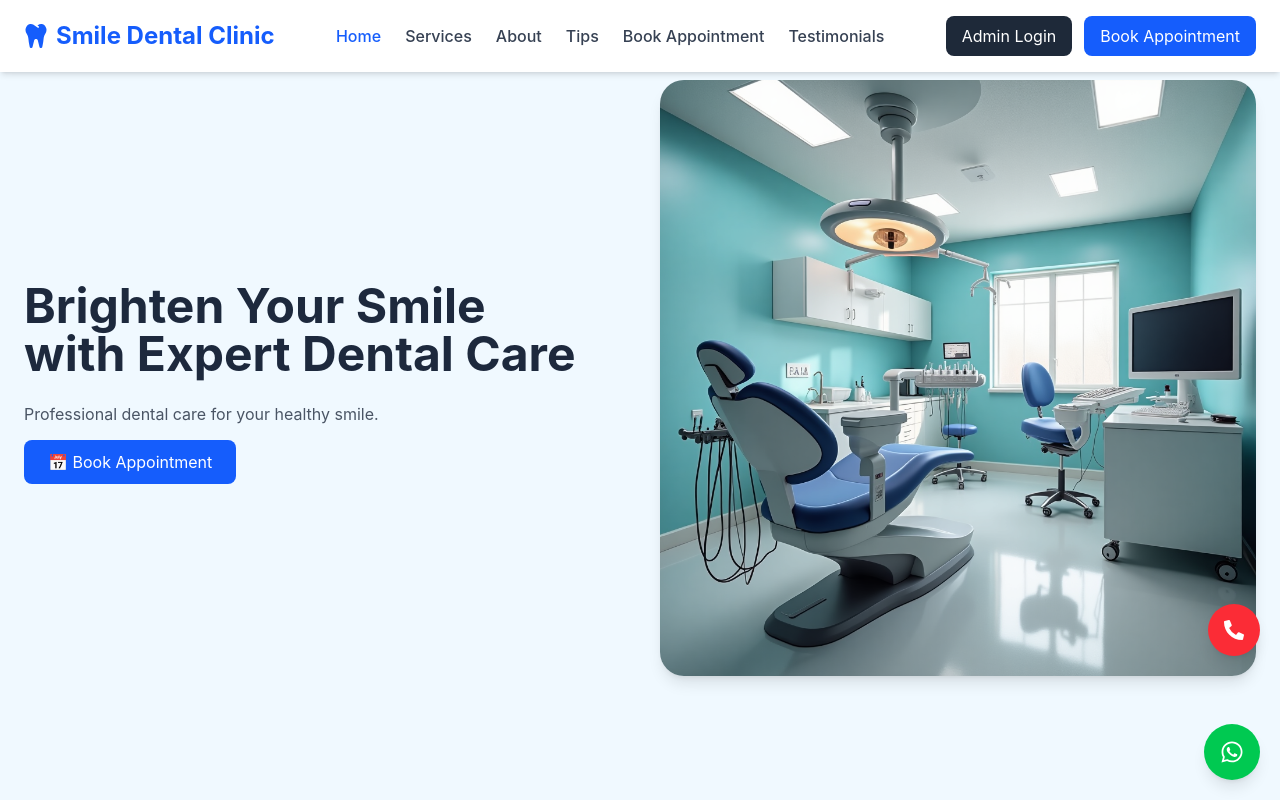
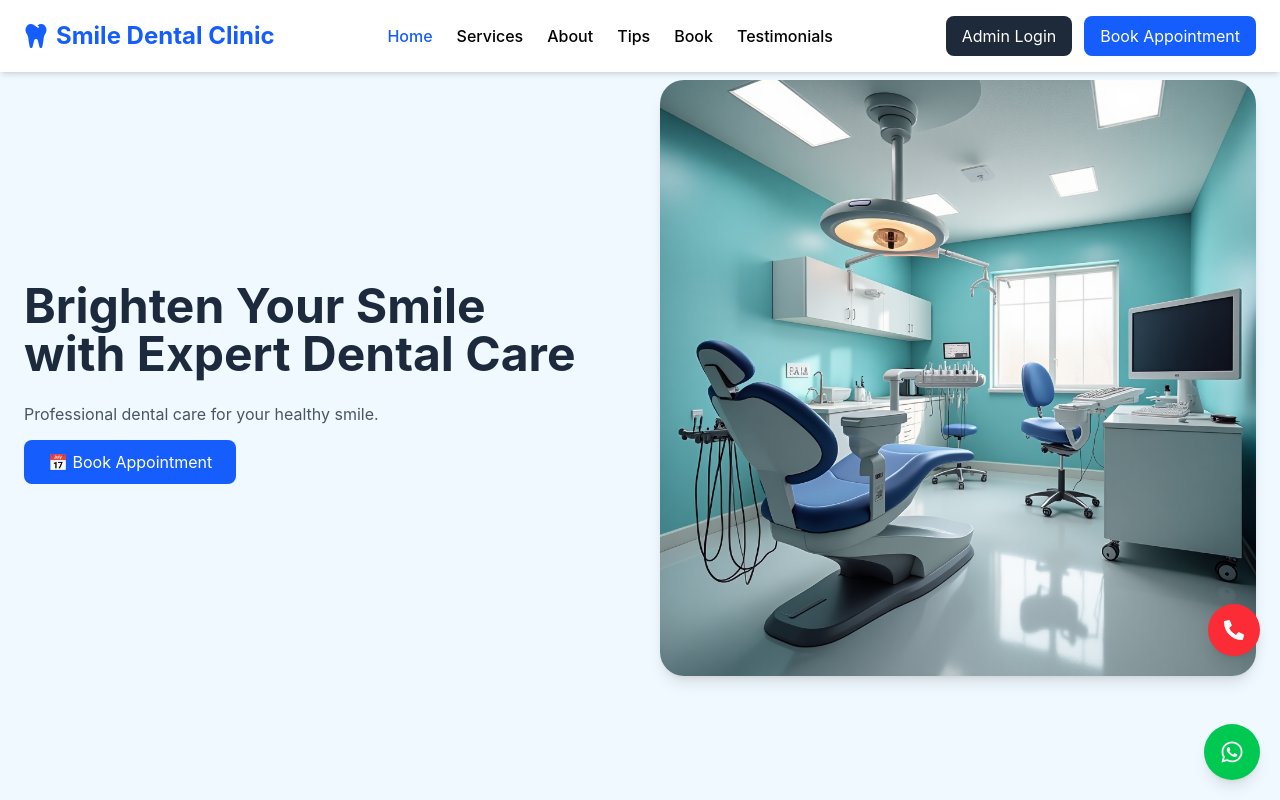
Before and after one commit to rohitchawdhari/dental-clinic-react, a React (Vite) app: page / in a window 1280 px wide. Shown: the top 800 px of the page. Built offline with nearby package versions, Linux system fonts and the light colour scheme; no server answers.

Commit message:
Mobile fixes + UI fixes

```diff
--- a/src/components/Header.jsx
+++ b/src/components/Header.jsx
@@ -56,67 +56,34 @@ Smile Dental Clinic
 
 <nav className="space-x-6 hidden md:flex font-medium">
 
-<a href="#home"
-className={`${active==="home" ? "text-blue-600" : "text-gray-700"} hover:text-blue-600`}
->
-Home
-</a>
-
-<a href="#services"
-className={`${active==="services" ? "text-blue-600" : "text-gray-700"} hover:text-blue-600`}
->
-Services
-</a>
-
-<a href="#about"
-className={`${active==="about" ? "text-blue-600" : "text-gray-700"} hover:text-blue-600`}
->
-About
-</a>
-
-<a href="#tips"
-className={`${active==="tips" ? "text-blue-600" : "text-gray-700"} hover:text-blue-600`}
->
-Tips
-</a>
-
-<a href="#book"
-className={`${active==="book" ? "text-blue-600" : "text-gray-700"} hover:text-blue-600`}
->
-Book Appointment
-</a>
-
-<a href="#testimonials"
-className={`${active==="testimonials" ? "text-blue-600" : "text-gray-700"} hover:text-blue-600`}
->
-Testimonials
-</a>
+<a href="#home" className={`${active==="home" ? "text-blue-600" : ""}`}>Home</a>
+<a href="#services" className={`${active==="services" ? "text-blue-600" : ""}`}>Services</a>
+<a href="#about" className={`${active==="about" ? "text-blue-600" : ""}`}>About</a>
+<a href="#tips" className={`${active==="tips" ? "text-blue-600" : ""}`}>Tips</a>
+<a href="#book" className={`${active==="book" ? "text-blue-600" : ""}`}>Book</a>
+<a href="#testimonials" className={`${active==="testimonials" ? "text-blue-600" : ""}`}>Testimonials</a>
 
 </nav>
 
 
-{/* Right Buttons */}
+{/* Desktop Buttons */}
 
-<div className="hidden md:flex items-center gap-3">
+<div className="hidden md:flex gap-3">
 
-<Link
-to="/login"
-className="bg-gray-800 text-white px-4 py-2 rounded-lg"
->
+<Link to="/login"
+className="bg-gray-800 text-white px-4 py-2 rounded-lg">
 Admin Login
 </Link>
 
-<a
-href="#book"
-className="bg-blue-600 text-white px-4 py-2 rounded-lg"
->
+<a href="#book"
+className="bg-blue-600 text-white px-4 py-2 rounded-lg">
 Book Appointment
 </a>
 
 </div>
 
 
-{/* Mobile Menu Button */}
+{/* Mobile Button */}
 
 <div className="md:hidden text-2xl cursor-pointer">
 
@@ -130,6 +97,30 @@ Book Appointment
 
 </div>
 
+
+{/* Mobile Menu */}
+
+{menuOpen && (
+<div className="md:hidden bg-white shadow-lg p-4 space-y-4">
+
+<a href="#home" onClick={()=>setMenuOpen(false)}>Home</a>
+<a href="#services" onClick={()=>setMenuOpen(false)}>Services</a>
+<a href="#about" onClick={()=>setMenuOpen(false)}>About</a>
+<a href="#tips" onClick={()=>setMenuOpen(false)}>Tips</a>
+<a href="#book" onClick={()=>setMenuOpen(false)}>Book</a>
+<a href="#testimonials" onClick={()=>setMenuOpen(false)}>Testimonials</a>
+
+<Link
+to="/login"
+onClick={()=>setMenuOpen(false)}
+className="block bg-gray-800 text-white px-4 py-2 rounded-lg"
+>
+Admin Login
+</Link>
+
+</div>
+)}
+
 </header>
 );
 };
--- a/src/components/Tips.jsx
+++ b/src/components/Tips.jsx
@@ -1,4 +1,4 @@
-import React, { useState } from "react";
+import React, { useState, useRef } from "react";
 import {
   FaTooth,
   FaShieldAlt,
@@ -7,6 +7,8 @@ import {
 } from "react-icons/fa";
 
 const Tips = () => {
+
+const detailsRef = useRef(null);
 
 const tips = [
 {
@@ -43,7 +45,18 @@ icon: <FaSmile />
 
 const [active, setActive] = useState(0);
 
+const handleClick = (index) => {
+setActive(index);
+
+setTimeout(() => {
+detailsRef.current.scrollIntoView({
+behavior: "smooth"
+});
+}, 100);
+};
+
 return (
+
 <section id="tips" className="py-16 bg-gray-100">
 
 <div className="max-w-7xl mx-auto px-6">
@@ -57,14 +70,17 @@ Simple tips to keep your teeth healthy
 </p>
 
 <div className="grid md:grid-cols-5 gap-4 mb-8">
+
 {tips.map((tip, index) => (
+
 <div
 key={index}
-onClick={() => setActive(index)}
+onClick={() => handleClick(index)}
 className={`cursor-pointer p-4 rounded-xl text-center shadow
 ${active === index ? "bg-blue-100 border-2 border-blue-500" : "bg-white"}
 `}
 >
+
 <div className="text-3xl mb-2 text-blue-500">
 {tip.icon}
 </div>
@@ -74,11 +90,17 @@ ${active === index ? "bg-blue-100 border-2 border-blue-500" : "bg-white"}
 </h3>
 
 </div>
+
 ))}
+
 </div>
 
 
-<div className="bg-blue-100 p-8 rounded-2xl shadow">
+<div
+ref={detailsRef}
+className="bg-blue-100 p-8 rounded-2xl shadow"
+>
+
 <h3 className="text-2xl font-bold mb-3">
 {tips[active].title}
 </h3>
@@ -92,6 +114,7 @@ ${active === index ? "bg-blue-100 border-2 border-blue-500" : "bg-white"}
 </div>
 
 </section>
+
 );
 };
 
```
